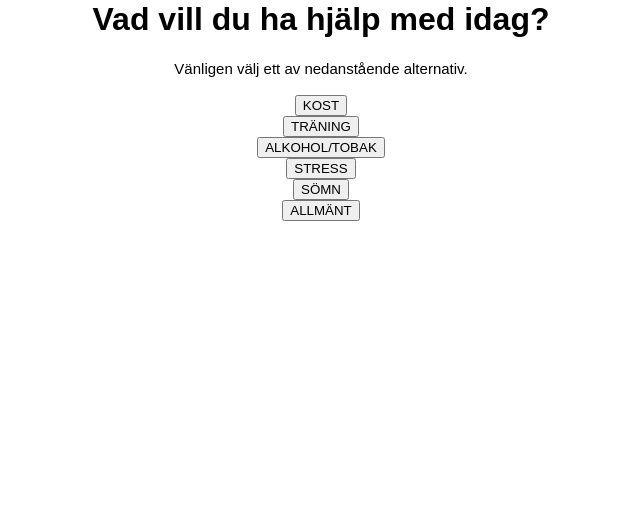
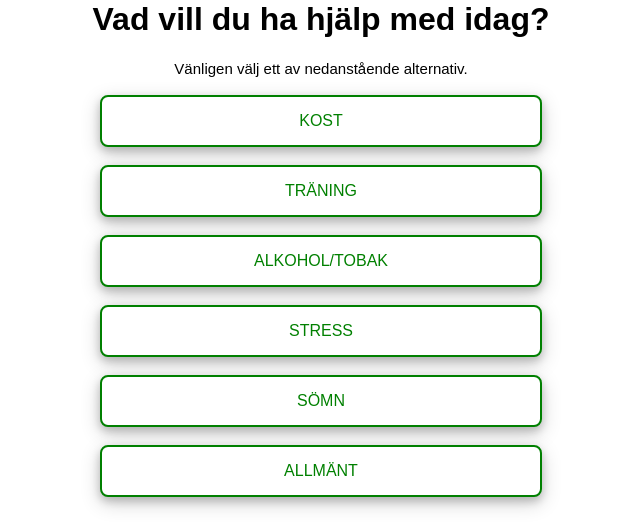
Before and after one commit to Jummis/Projektet, a PHP site: page /chatOptions.php in a window 1280 px wide. Shown: the part 428-951 px from the top of the page, without its empty margins (319-959 px from the left). Before the commit the page ends 649 px from the top, so only its background shows below. Run offline with PHP 8.4, Linux system fonts and the light colour scheme.

Commit message:
Centrering av val-knappar

```diff
--- a/main.css
+++ b/main.css
@@ -211,13 +211,14 @@ background-color: #4CAF50;
     box-shadow: 0 4px 8px 0 rgba(0, 0, 0, 0.2), 0 6px 20px 0 rgba(0, 0, 0, 0.19);
     }
 
-<<<<<<< HEAD
     #contact {
         margin-left: 50px;
     }
-=======
 
    .optionButtons .button {
+    margin-left: auto;
+    margin-right: auto;
+    box-shadow: 0 4px 8px 0 rgba(0, 0, 0, 0.2), 0 6px 20px 0 rgba(0, 0, 0, 0.19);
     background-color: white;
     border-radius: 8px;
     border: 2px solid green;
@@ -234,4 +235,3 @@ background-color: #4CAF50;
     .optionButtons .button:hover {
     background-color: #3e8e41;
 }
->>>>>>> 1516e76e96088ebf80dd08497f8ce6a126a53af4
```
